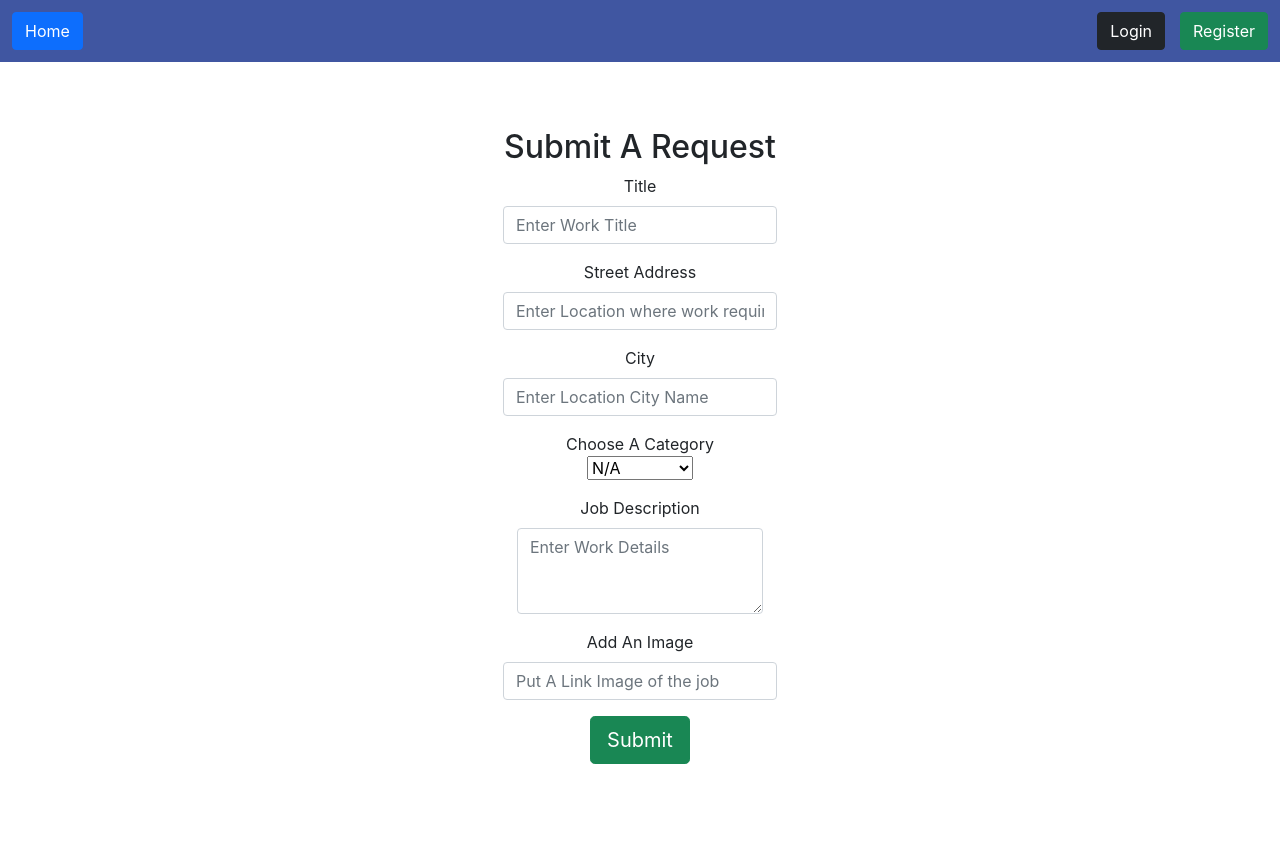
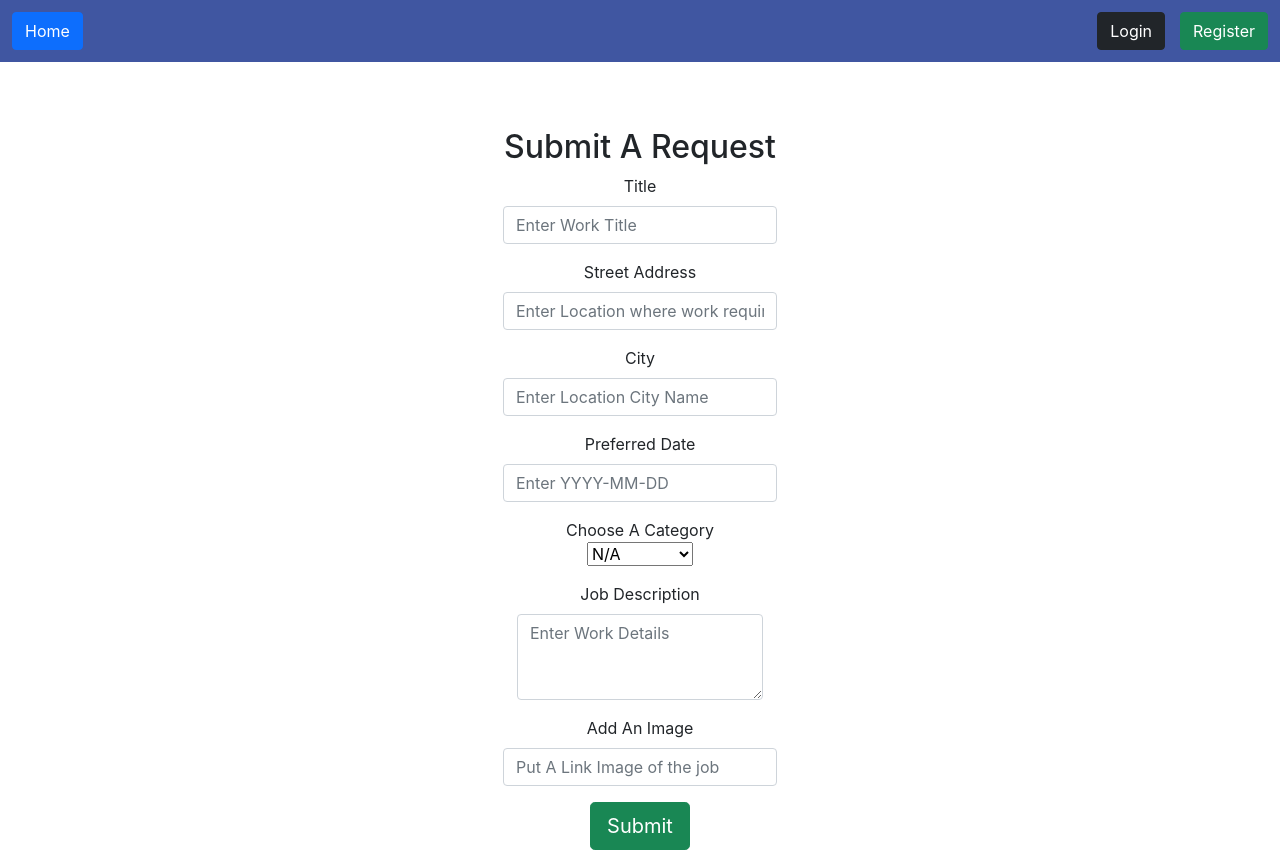
Before and after one commit to shree-yadam/ItsHandy, a React (Create React App) app in the folder client/: page /client/1/requests/new in a window 1280 px wide. Before the commit the page ends 800 px from the top, so only its background shows below. Built offline with nearby package versions, Linux system fonts and the light colour scheme.

Commit message:
added preferred date field in requst form--accepting backend and showing up on provider listings

```diff
--- a/client/src/Components/user/RequestForm.jsx
+++ b/client/src/Components/user/RequestForm.jsx
@@ -88,6 +88,18 @@ export default function RequestForm({ currentUser }) {
         />
       </Form.Group>
 
+      <Form.Group className="mb-3" controlId="preferred-date">
+        <Form.Label>Preferred Date</Form.Label>
+        <Form.Control
+          type="text"
+          placeholder="Enter YYYY-MM-DD"
+          value={newRequest.preferred_date}
+          onChange={(event) =>
+            setNewRequest((prev) => ({ ...prev, preferred_date: event.target.value }))
+          }
+        />
+      </Form.Group>
+
       <Form.Group className="mb-3" controlId="category">
       <label> Choose A Category </label>
       <br></br>
```
